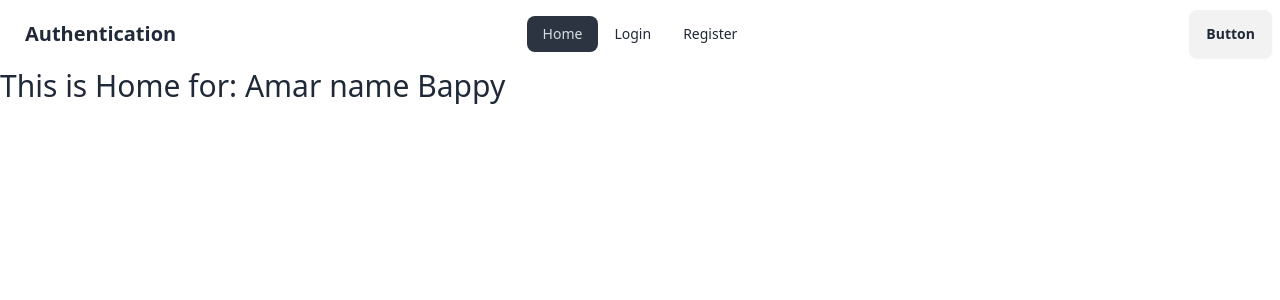
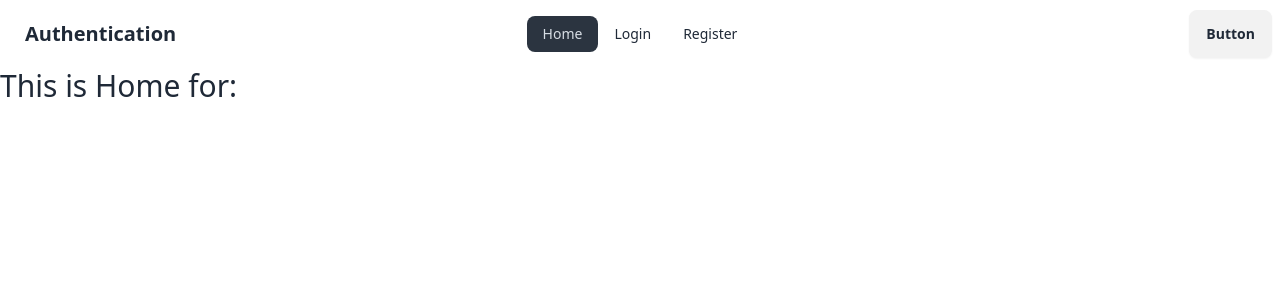
Before and after one commit to rehanulhb/authentication-system, a React (Vite) app: page / in a window 1280 px wide. Shown: the top 300 px of the page. Built offline with nearby package versions, Linux system fonts and the light colour scheme.

Commit message:
using context API to create User

```diff
--- a/package.json
+++ b/package.json
@@ -10,6 +10,7 @@
     "preview": "vite preview"
   },
   "dependencies": {
+    "firebase": "^11.0.2",
     "localforage": "^1.10.0",
     "match-sorter": "^8.0.0",
     "prop-types": "^15.8.1",
--- a/src/components/Home/Home.jsx
+++ b/src/components/Home/Home.jsx
@@ -1,14 +1,13 @@
-import { useContext } from "react";
-import { AuthContext } from "../providers/AuthProvider";
+
 
 
 
 const Home = () => {
-    const authInfo = useContext(AuthContext)
-    console.log(authInfo)
+    //const authInfo = useContext(AuthContext)
+    //console.log(authInfo)
     return (
         <div>
-            <h2 className="text-3xl">This is Home for: {authInfo.name} </h2>
+            <h2 className="text-3xl">This is Home for:  </h2>
         </div>
     );
 };
--- a/src/components/Register/Register.jsx
+++ b/src/components/Register/Register.jsx
@@ -1,12 +1,29 @@
 import { Link } from "react-router-dom";
+import { AuthContext } from "../providers/AuthProvider";
+import { useContext } from "react";
 
 const Register = () => {
+
+  const {createuser} = useContext(AuthContext)
+
+
     const handleRegister = e =>{
         e.preventDefault();
         const name = e.target.name.value;
         const email = e.target.email.value;
         const password = e.target.password.value;
         console.log(name, email, password)
+
+
+        createuser(email, password)
+        .then(result => {
+          console.log(result.user)
+        })
+        .catch(error =>{
+          console.error(error)
+        })
+
+
     }
 
   return (
--- a/src/components/providers/AuthProvider.jsx
+++ b/src/components/providers/AuthProvider.jsx
@@ -1,11 +1,20 @@
-import { createContext } from "react";
+import { createContext, useState } from "react";
 import PropTypes from 'prop-types';
+import auth from "../../firebase/firebase.config";
+import { createUserWithEmailAndPassword } from "firebase/auth";
 
 
 export const AuthContext = createContext(null);
 
 const AuthProvider = ({children}) => {
-    const authInfo ={name: 'Amar name Bappy'}
+    const [user, setUser] = useState(null)
+
+    const createUser =(email, password) =>{
+        return createUserWithEmailAndPassword(auth, email, password)
+    }
+
+
+    const authInfo ={user, createUser}
     return (
         <AuthContext.Provider value={authInfo}>
             {children}
```
Also changed, not shown: 1 other file (tests, documents, lock files or other folders).
